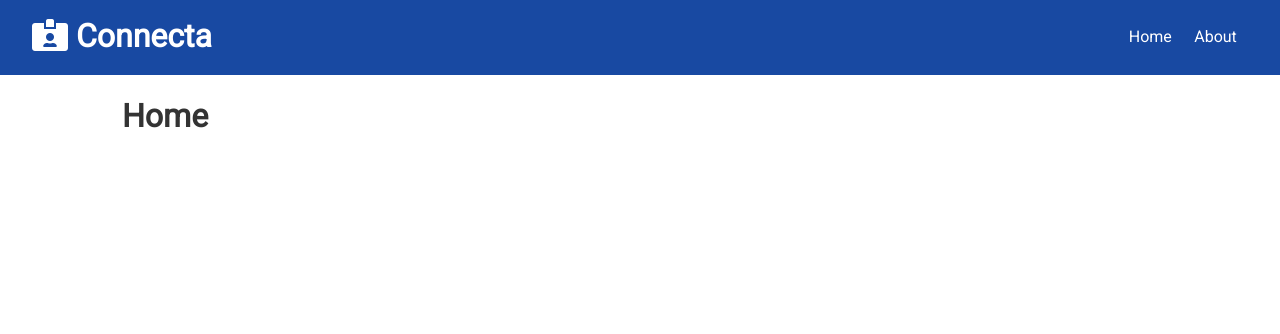
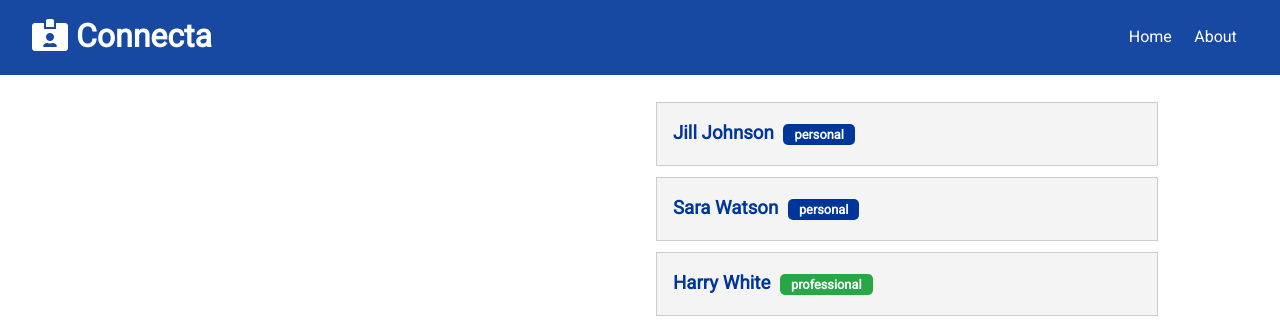
Before and after one commit to xaviguasch/connecta-app-server, a React (Create React App) app in the folder client/: page / in a window 1280 px wide. Shown: the top 334 px of the page. Built offline with nearby package versions, Linux system fonts and the light colour scheme.

Commit message:
added Contacts and ContactItem components

```diff
--- /dev/null
+++ b/client/src/components/contacts/ContactItem.js
@@ -0,0 +1,21 @@
+import React from 'react'
+
+const ContactItem = ({ contact }) => {
+  const { id, name, email, phone, type } = contact
+  return (
+    <div className='card bg-light'>
+      <h3 className='text-primary text-left'>
+        {name}{' '}
+        <span
+          className={
+            'badge ' + (type === 'professional' ? 'badge-success' : 'badge-primary')
+          }
+        >
+          {type}
+        </span>
+      </h3>
+    </div>
+  )
+}
+
+export default ContactItem
--- /dev/null
+++ b/client/src/components/contacts/Contacts.js
@@ -0,0 +1,19 @@
+import React, { Fragment, useContext } from 'react'
+import ContactItem from './ContactItem'
+import ContactContext from '../../context/contact/contactContext'
+
+const Contacts = () => {
+  const contactContext = useContext(ContactContext)
+
+  const { contacts } = contactContext
+
+  return (
+    <Fragment>
+      {contacts.map(contact => (
+        <ContactItem key={contact.id} contact={contact} />
+      ))}
+    </Fragment>
+  )
+}
+
+export default Contacts
--- a/client/src/components/pages/Home.js
+++ b/client/src/components/pages/Home.js
@@ -1,9 +1,13 @@
 import React from 'react'
+import Contacts from '../contacts/Contacts'
 
 const Home = () => {
   return (
-    <div>
-      <h1>Home</h1>
+    <div className='grid-2'>
+      <div>{/* ContactForm */}</div>
+      <div>
+        <Contacts />
+      </div>
     </div>
   )
 }
```
